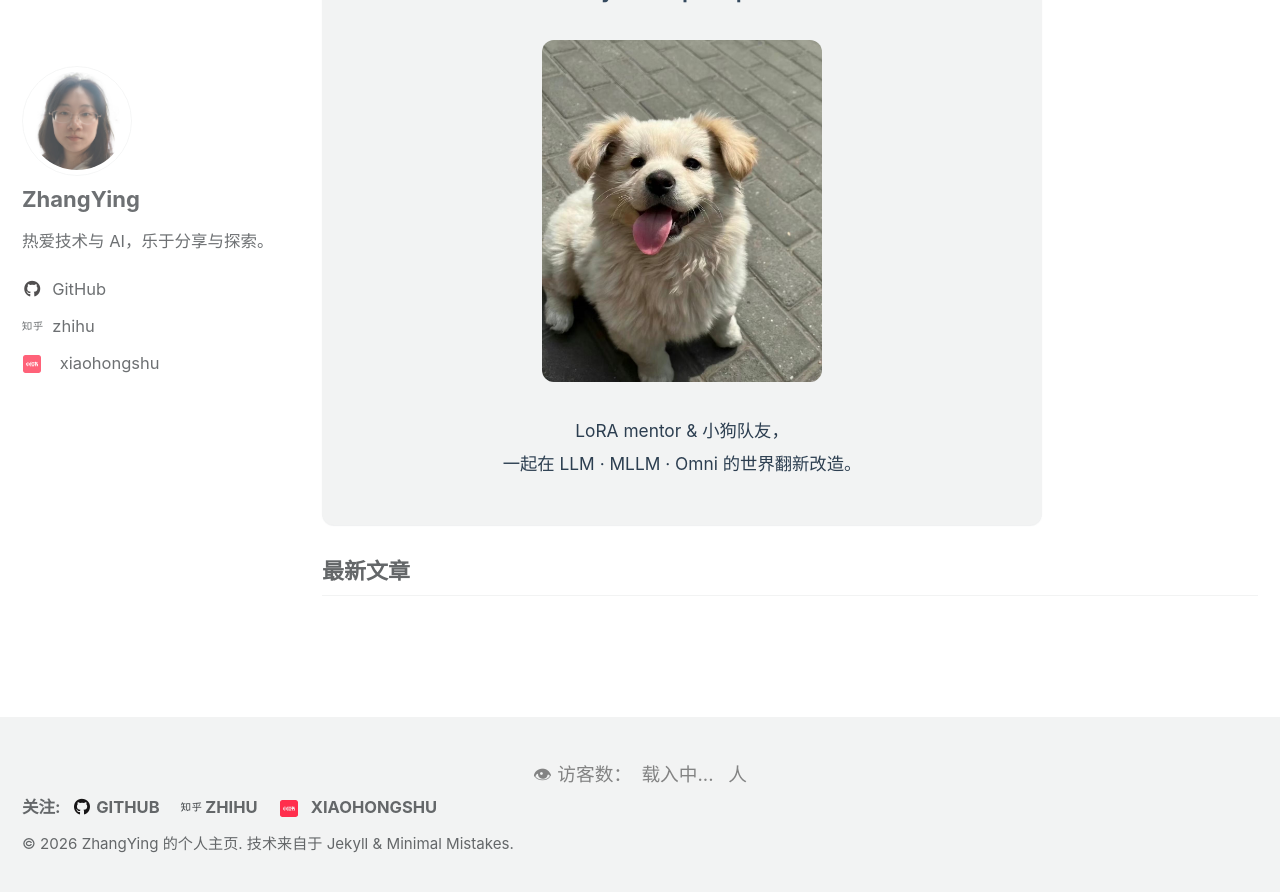
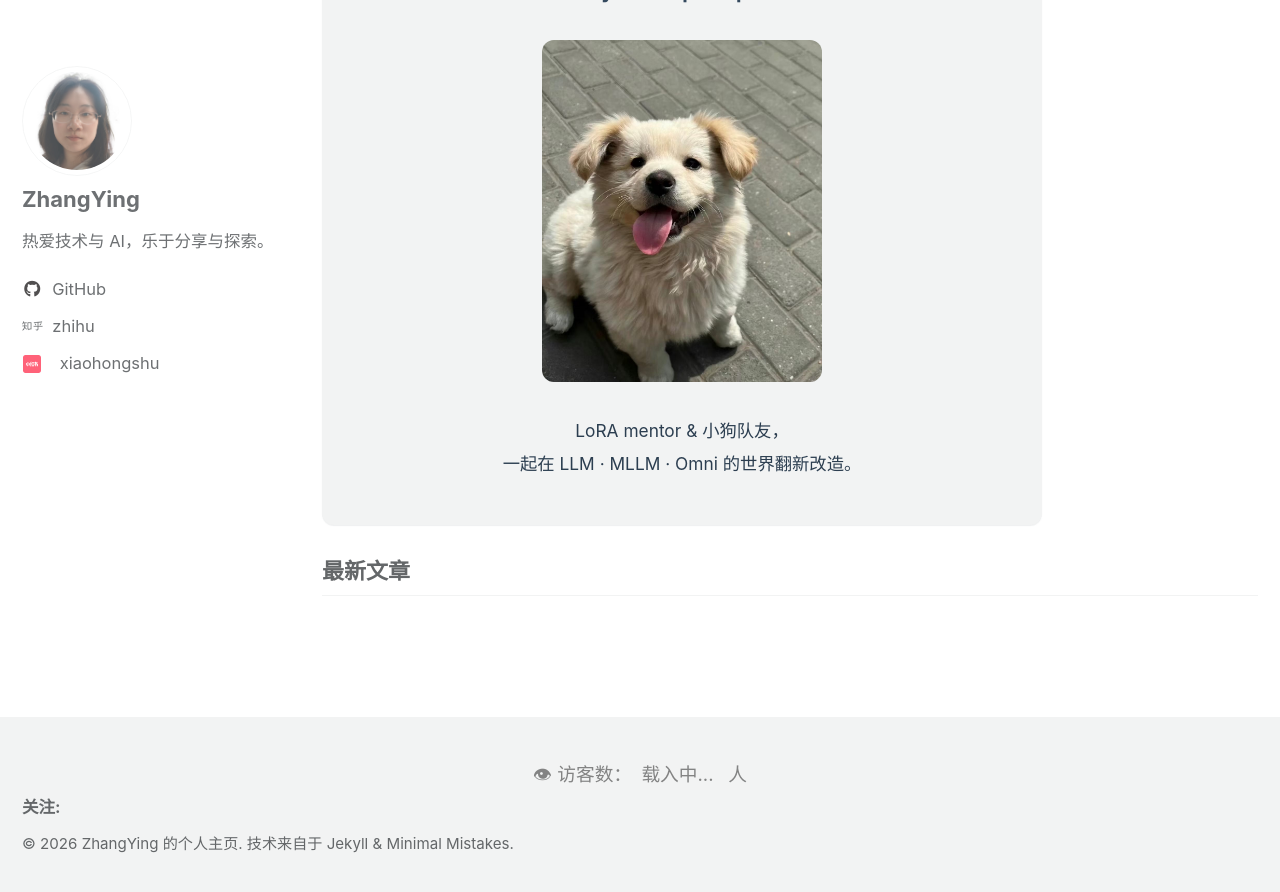
Before and after one commit to CodingZY/CodingZY.github.io, a Jekyll site: the page built from index.html, in a window 1280 px wide and 900 px high, scrolled down 601 px. Shown: the top 892 px of the window. Built offline with Jekyll 4.4.1, drawn with Linux system fonts in a browser that asks for light colours; cached includes are drawn as plain includes; the list of posts is cut into pages by our own code; comment, search, counter and statistics services are not loaded.

Commit message:
删除页脚重复的社交链接（侧边栏作者名片已展示）
Co-Authored-By: Kscc <noreply@owtffssent.com>

```diff
--- a/_config.yml
+++ b/_config.yml
@@ -124,17 +124,9 @@ author:
       url: "https://xhslink.cn/m/8s6BGzHnfVu" # 你的小红书主页
 
 # Site Footer
+# 页脚社交链接已删除（侧边栏作者名片已展示，避免重复）
 footer:
   links:
-    - label: "GitHub"
-      icon: "fab fa-fw fa-github"
-      url: "https://github.com/CodingZY" # 你的 GitHub 主页
-    - label: "zhihu"
-      icon: "fab fa-fw fa-zhihu"
-      url: "https://www.zhihu.com/people/91-53-25-41" # 你的知乎主页
-    - label: "xiaohongshu"
-      icon: "assets/images/icons/xiaohongshu.svg"
-      url: "https://xhslink.cn/m/8s6BGzHnfVu" # 你的小红书主页
 
 # Reading Files
 include:
```
